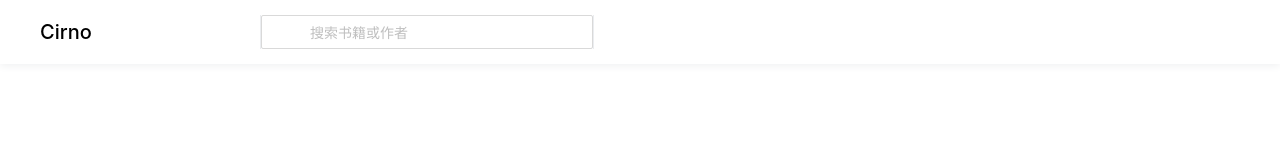
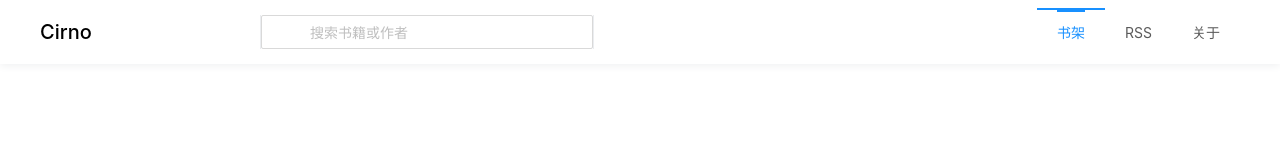
Before and after one commit to zsakvo/Cirno, a Vue app: page / in a window 1280 px wide. Shown: the top 160 px of the page. Built offline with nearby package versions, Linux system fonts and the light colour scheme.

Commit message:
init topbar

```diff
--- a/src/views/Shelf.vue
+++ b/src/views/Shelf.vue
@@ -10,6 +10,21 @@
           <a-input id="searchBox" v-model="searchStr" placeholder="搜索书籍或作者">
             <a-icon slot="prefix" type="search" class="search-icon" />
           </a-input>
+        </div>
+      </div>
+      <div class="right-container">
+        <div class="menu-container">
+          <a-menu v-model="currentMenu" mode="horizontal">
+            <a-menu-item key="shelf">
+              <div class="item-content">书架</div>
+            </a-menu-item>
+            <a-menu-item key="rss">
+              <div class="item-content">RSS</div>
+            </a-menu-item>
+            <a-menu-item key="about">
+              <div class="item-content">关于</div>
+            </a-menu-item>
+          </a-menu>
         </div>
       </div>
     </div>
@@ -27,7 +42,8 @@ export default {
   },
   data() {
     return {
-      searchStr: ''
+      searchStr: '',
+      currentMenu: ['shelf']
     }
   }
 }
@@ -77,6 +93,22 @@ export default {
         }
       }
     }
+    .right-container {
+      flex: 1;
+      display: flex;
+      align-items: center;
+      justify-content: flex-end;
+      padding-right: 40px;
+      .menu-container {
+        transform: rotateX(180deg);
+        &::v-deep .ant-menu {
+          border-bottom: none;
+          .item-content {
+            transform: rotateX(180deg);
+          }
+        }
+      }
+    }
   }
 }
 </style>
```
Also changed, not shown: src/plugins/ant-design-vue.js (+6 -7 lines).
